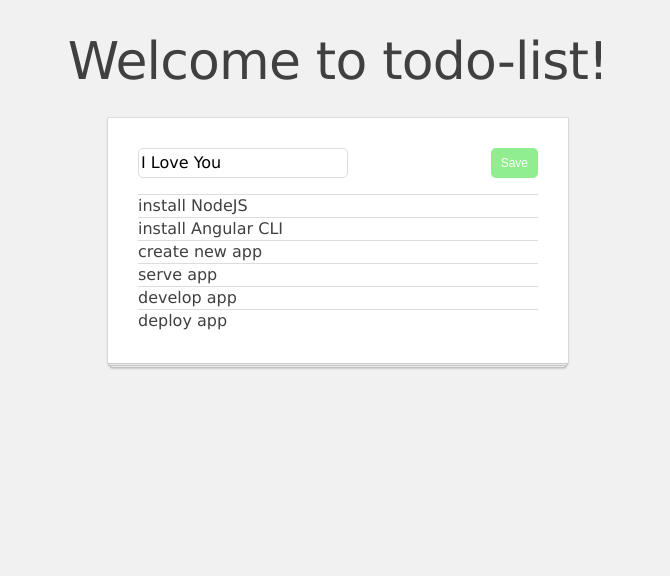
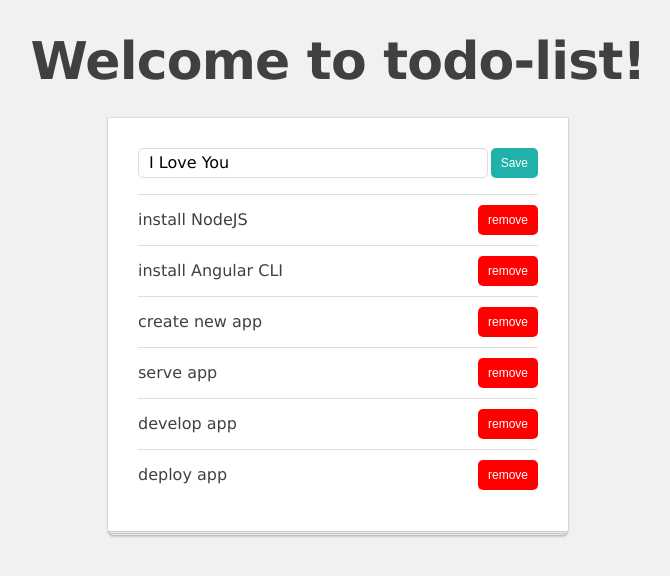
Before and after one commit to tuta98it/todo-list, an Angular app: page / in a window 1280 px wide. Shown: the top 576 px of the page, without its empty margins (302-972 px from the left). Built offline with nearby package versions, Linux system fonts and the light colour scheme.

Commit message:
Remove item

```diff
--- a/src/app/input-button-unit/input-button-unit.component.scss
+++ b/src/app/input-button-unit/input-button-unit.component.scss
@@ -1,10 +1,11 @@
-.todo-input{
+.todo-input {
+  padding: 4px 10px 4px;
   font-size: 16px;
-  line-height: 25px;
-  font-family: 'Lucida Grande', verdana, sans-serif;
-  border: 1px solid #dddddd;
+  font-family: 'Lucida Grande', Verdana, sans-serif;
+  line-height: 20px;
+  border: solid 1px #dddddd;
   border-radius: 5px;
-  flex-grow: 1px;
+  flex-grow: 1;
 }
 
 :host(:not([hidden])) {
--- a/src/app/list-manager/list-manager.component.ts
+++ b/src/app/list-manager/list-manager.component.ts
@@ -10,7 +10,8 @@
 
       <ul>
         <li *ngFor="let todoItem of todoList">
-          <app-todo-item [item]="todoItem"></app-todo-item>
+          <app-todo-item [item]="todoItem"
+          (remove)="removeItem($event)"></app-todo-item>
         </li>
       </ul>
     </div>
@@ -44,4 +45,8 @@
   addItem(title: string): void {
     this.todoListService.addItem({ title });
   }
+
+  removeItem(item : any) : void {
+    this.todoListService.deleteItem(item);
+  }
 }
--- a/src/app/todo-item/todo-item.component.scss
+++ b/src/app/todo-item/todo-item.component.scss
@@ -1,3 +1,18 @@
-.todo-item{
+.todo-item {
+  padding: 10px 0;
   border-top: solid 1px #ddd;
+  min-height: 30px;
+  line-height: 30px;
+  display: flex;
+  justify-content: space-between;
 }
+
+.todo-checkbox {
+  flex-shrink: 0;
+  margin: auto 1ex auto 0;
+}
+
+.todo-title {
+  flex-grow: 1;
+  padding-left: 11px;
+}
--- a/src/app/todo-item/todo-item.component.ts
+++ b/src/app/todo-item/todo-item.component.ts
@@ -1,4 +1,4 @@
-import { Component, Input, OnInit } from '@angular/core';
+import { Component, Input, OnInit, EventEmitter, Output} from '@angular/core';
 import { TodoItem } from '../interfaces/todo-item';
 
 @Component({
@@ -7,6 +7,11 @@
 
   <div class="todo-item">
     {{item.title}}
+
+
+    <button class="btn btn-red" (click)="removeItem()">
+      remove
+    </button>
   </div>
 
   `,
@@ -16,11 +21,14 @@
   @Input()
   item!: TodoItem;
 
-
+  @Output() remove: EventEmitter<TodoItem> = new EventEmitter<TodoItem>();
 
   constructor (){}
 
   ngOnInit() {
 
   }
+  removeItem(): void {
+    this.remove.emit(this.item);
+  }
 }
--- a/src/styles.scss
+++ b/src/styles.scss
@@ -1,18 +1,5 @@
-/* You can add global styles to this file, and also import other style files */
-:root {
-  --size-52: 52px;
-}
-
-
-
-html,
-body,
-div,
-span,
-h1,
-p,
-ul,
-li {
+html, body, div, span,
+h1, p, ul, li {
   padding: 0;
   border: 0;
   font: inherit;
@@ -27,45 +14,42 @@
   font-family: 'Lucida Grande', Verdana, sans-serif;
 }
 
-
-
-.app-title {
-  font-size: var(--size-52);
-  line-height: var(--size-52);
-  margin-bottom: 30px;
-  // font-weight: bold;
-  text-align: center;
-  letter-spacing: -0.8px;
+ol, ul {
+  list-style: none;
 }
 
 .btn {
-  vertical-align: bottom;
+  background: lightseagreen;
+  color: #fff;
   padding: 3px 10px;
   margin: 0 0 0 3px;
-  font-size: 12px;
   border: none;
   border-radius: 5px;
+  font-size: 12px;
   line-height: 24px;
   cursor: pointer;
-  color: #fff;
-  background: lightgreen;
+  vertical-align: bottom;
 }
 
 .btn:hover {
-  background: lightslategray;
+  background: lightseagreen;
+  opacity: 0.8;
 }
-
 
 .btn-red {
   background: red;
 }
 
 .btn-red:hover {
-  background: darkred;
+  background: red;
+  opacity: 0.8;
 }
 
-
-ol,
-ul {
-  list-style: none;
+.app-title {
+  font-size: 52px;
+  line-height: 52px;
+  margin-bottom: 30px;
+  font-weight: bold;
+  text-align: center;
+  letter-spacing: -0.8px;
 }
```
